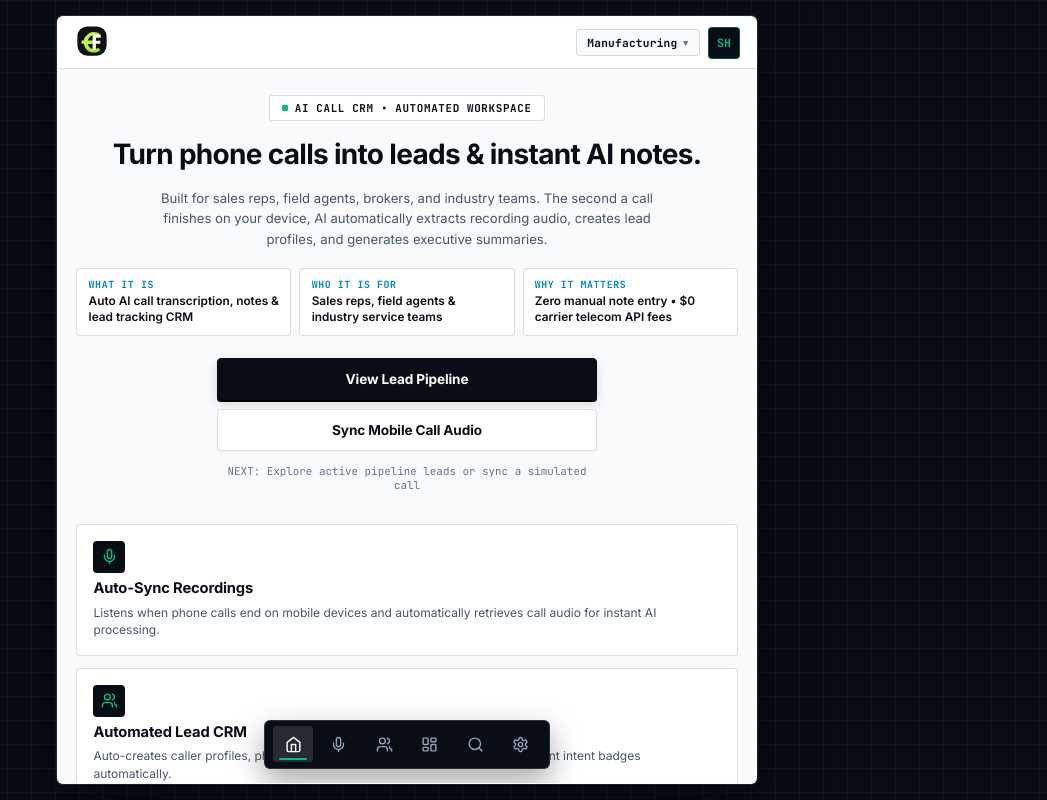
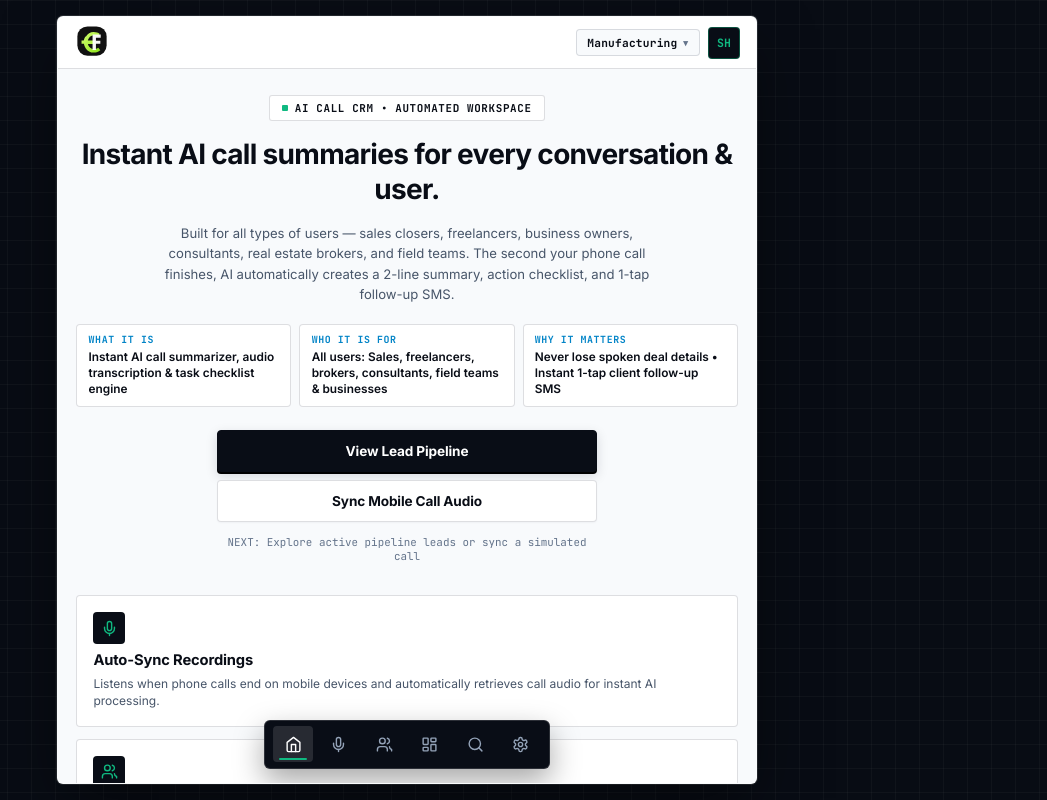
Before and after one commit to bhaveshpatil-ks/AI-CALL-SUMMARY-APP, a React (Vite) app in the folder frontend/: page / in a window 1280 px wide. Shown: the whole page, without its empty margins (233-1280 px from the left). Built offline with nearby package versions, Linux system fonts and the light colour scheme.

Commit message:
feat(copy): expand AI call summary messaging and pillars for all types of users in app

```diff
--- a/frontend/src/App.jsx
+++ b/frontend/src/App.jsx
@@ -942,7 +942,7 @@ export default function App() {
                 [ SYS // WORKSPACE ACCESS ]
               </div>
               <p style={{ fontSize: "0.76rem", color: "var(--text-muted)", maxWidth: "340px", margin: "0.1rem auto 0" }}>
-                Automated call recording intelligence &amp; lead management for mobile sales teams.
+                Instant AI call summaries &amp; task checklists for all types of users — sales reps, freelancers, consultants, brokers &amp; businesses.
               </p>
             </div>
 
@@ -1006,12 +1006,11 @@ export default function App() {
                 </button>
 
                 <div style={{ background: "#f8fafc", border: "1px solid rgba(15,23,42,0.1)", borderRadius: "4px", padding: "0.75rem", textAlign: "center", fontSize: "0.72rem", color: "#475569", lineHeight: "1.45", marginTop: "0.2rem" }}>
-                  🌐 <strong>Company Registration Notice</strong>
-                  <br />
-                  New company registration is available exclusively on our website.
+                  <span style={{ fontFamily: "var(--font-mono)", fontWeight: "700", color: "#090d16", display: "block", marginBottom: "0.2rem" }}>[ NOTICE // COMPANY_REGISTRATION ]</span>
+                  New company onboarding is provisioned exclusively on our website portal.
                   <br />
                   <span style={{ color: "#090d16", fontWeight: "700" }}>
-                    Register your business on the website to get your Company ID.
+                    Register on the website to receive your instant Company ID.
                   </span>
                 </div>
 
@@ -1037,26 +1036,26 @@ export default function App() {
                 </div>
 
                 <h1 className="landing-headline">
-                  Turn phone calls into leads &amp; instant AI notes.
+                  Instant AI call summaries for every conversation &amp; user.
                 </h1>
 
                 <p className="landing-subheadline">
-                  Built for sales reps, field agents, brokers, and industry teams. The second a call finishes on your device, AI automatically extracts recording audio, creates lead profiles, and generates executive summaries.
+                  Built for all types of users — sales closers, freelancers, business owners, consultants, real estate brokers, and field teams. The second your phone call finishes, AI automatically creates a 2-line summary, action checklist, and 1-tap follow-up SMS.
                 </p>
 
                 {/* ABOVE-THE-FOLD 4-PILLAR VALUE MATRIX */}
                 <div className="hero-pillars-grid">
                   <div className="hero-pillar-cell">
                     <span className="hero-pillar-label">WHAT IT IS</span>
-                    <span className="hero-pillar-text">Auto AI call transcription, notes &amp; lead tracking CRM</span>
+                    <span className="hero-pillar-text">Instant AI call summarizer, audio transcription &amp; task checklist engine</span>
                   </div>
                   <div className="hero-pillar-cell">
                     <span className="hero-pillar-label">WHO IT IS FOR</span>
-                    <span className="hero-pillar-text">Sales reps, field agents &amp; industry service teams</span>
+                    <span className="hero-pillar-text">All users: Sales, freelancers, brokers, consultants, field teams &amp; businesses</span>
                   </div>
                   <div className="hero-pillar-cell">
                     <span className="hero-pillar-label">WHY IT MATTERS</span>
-                    <span className="hero-pillar-text">Zero manual note entry • $0 carrier telecom API fees</span>
+                    <span className="hero-pillar-text">Never lose spoken deal details • Instant 1-tap client follow-up SMS</span>
                   </div>
                 </div>
 
```
Also changed, not shown: 1 other file (tests, documents, lock files or other folders).
